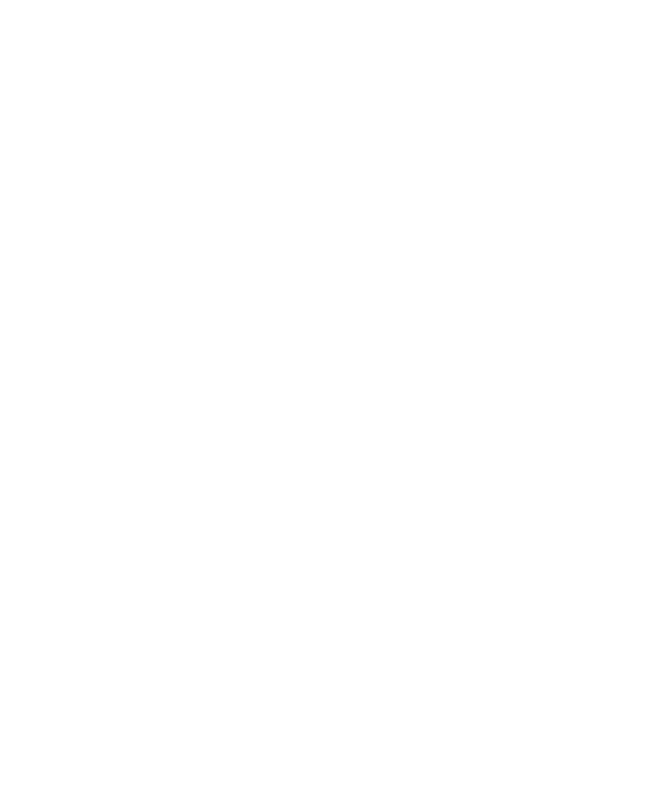
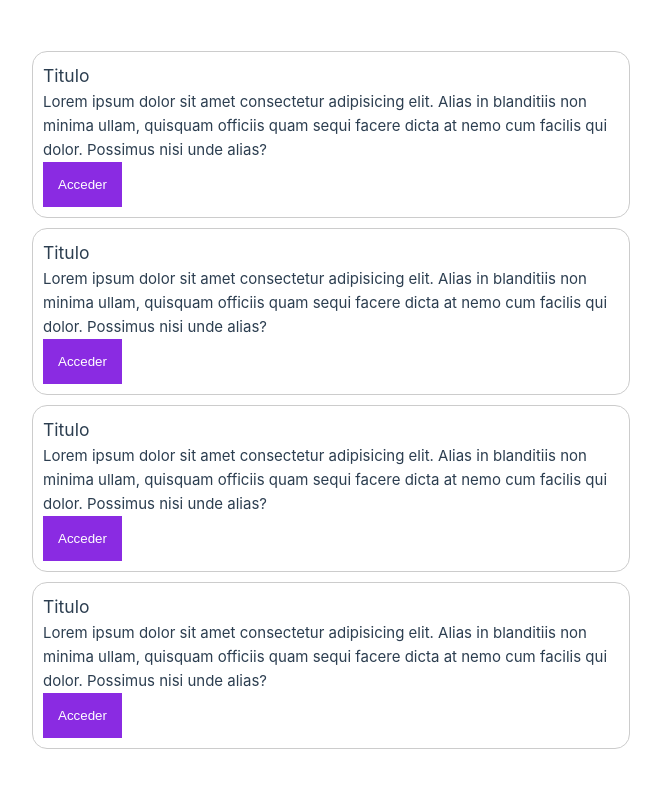
Before and after one commit to DavidDevVelandia/curso-de-vue, a Vue app: page / in a window 1280 px wide. Shown: the top 788 px of the page, without its empty margins (5-666 px from the left). Built offline with nearby package versions, Linux system fonts and the light colour scheme.

Commit message:
Post card finished and create the Counter with OptionAPI

```diff
--- a/src/App.vue
+++ b/src/App.vue
@@ -1,8 +1,8 @@
 <template>
-
+  <PostContainer/>
 </template>
 <script setup>
-
+  import PostContainer from './components/PostContainer.vue';
 </script>
 <style>
 
--- a/src/components/PostBtn.vue
+++ b/src/components/PostBtn.vue
@@ -0,0 +1,19 @@
+<template>
+    <button class="post-btn">Acceder</button>
+</template>
+<script setup>
+
+</script>
+scoped mean that styles only affect this component
+<style scoped>
+.post-btn{
+    padding: 15px;
+    background-color: blueviolet;
+    color: white;
+    border: 0;
+}
+.post-btn:hover{
+    background-color: white;
+    color: blueviolet;
+}
+</style>
--- a/src/components/PostCard.vue
+++ b/src/components/PostCard.vue
@@ -0,0 +1,23 @@
+<template>
+    <div class="post-card">
+        <h3>Titulo</h3>
+        <p>Lorem ipsum dolor sit amet consectetur adipisicing elit. Alias in blanditiis non minima ullam, quisquam officiis quam sequi facere dicta at nemo cum facilis qui dolor. Possimus nisi unde alias?</p>
+
+        <!-- Use component -->
+        <PostBtn/>
+    </div>
+</template>
+<script setup>
+    //import Component
+    import PostBtn from './PostBtn.vue';
+
+</script>
+<style scoped>
+
+.post-card{
+    border-radius: 15px;
+    padding: 10px;
+    margin: 5px;
+    border: 1px solid #ccc;
+}
+</style>
--- a/src/components/PostContainer.vue
+++ b/src/components/PostContainer.vue
@@ -0,0 +1,19 @@
+<template>
+    <div class="post-container">
+        <PostCard/>
+        <PostCard/>
+        <PostCard/>
+        <PostCard/>
+    </div>
+</template>
+
+<script setup>
+import PostCard from './PostCard.vue';
+</script>
+<style>
+.post-container{
+    width: 100%;
+    display: flex;
+    flex-wrap: wrap;
+}
+</style>
```
Also changed, not shown: src/components/HelloWorld.vue (deleted, +0 -44 lines), src/components/CounterOptionAPI.vue (added).
